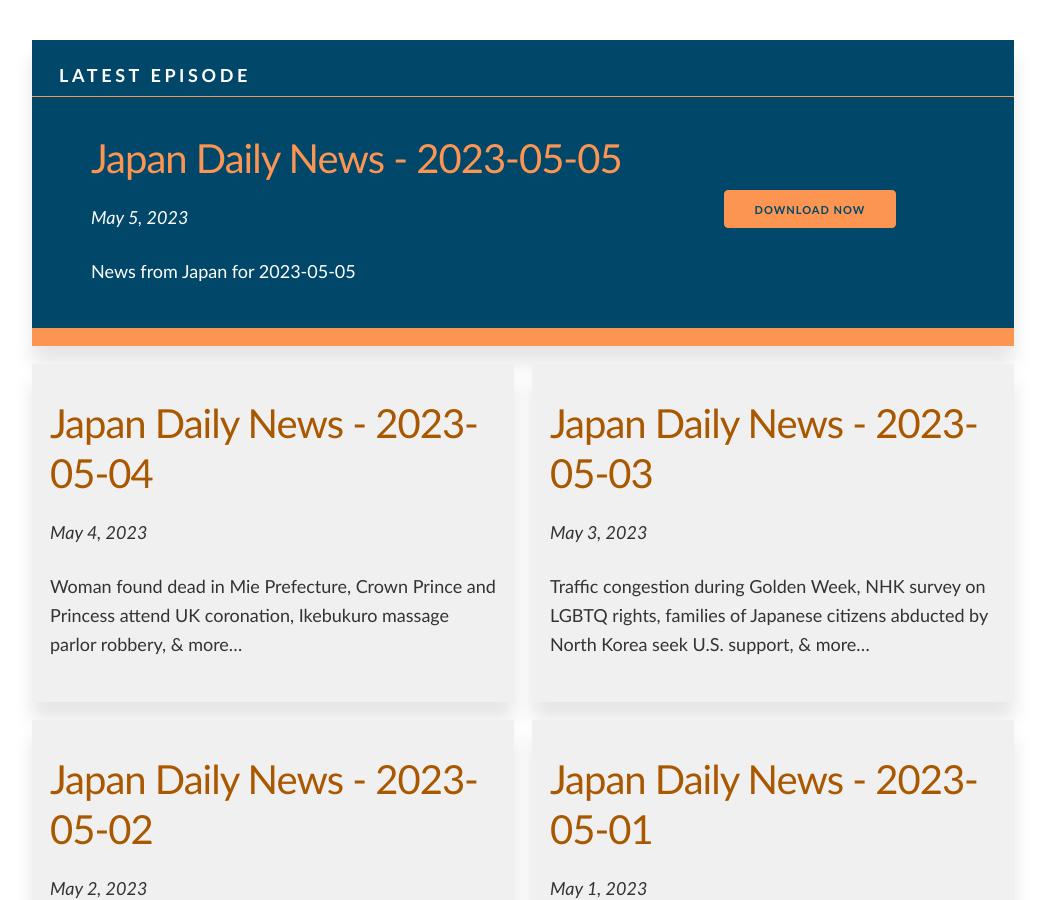
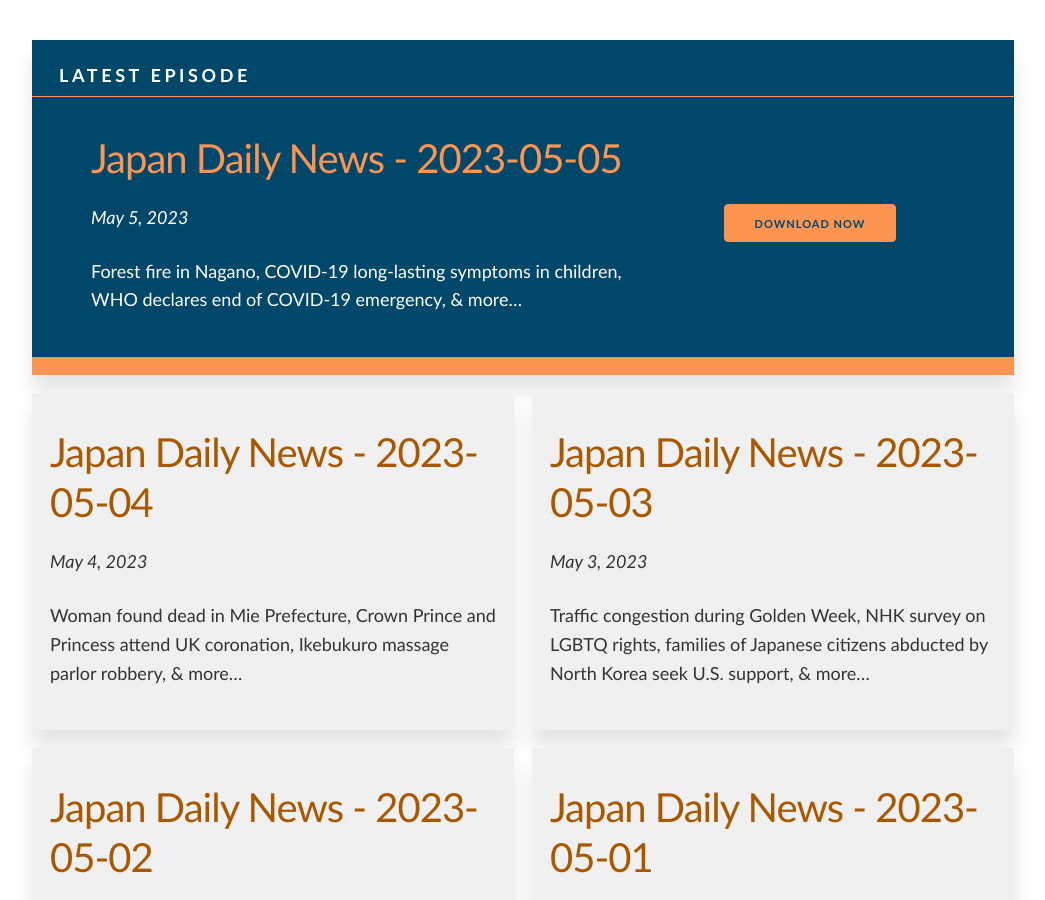
Before and after one commit to tagawa/JapanDailyNews, a Jekyll site: the page built from docs/index.html, in a window 1280 px wide and 900 px high, scrolled down 450 px. Shown: the whole window, without its empty margins (117-1162 px from the left). Built offline with Jekyll 4.4.1, drawn with Linux system fonts in a browser that asks for light colours; comment, search, counter and statistics services are not loaded.

Commit message:
Updated summary

```diff
--- a/docs/_posts/2023-05-05-news.md
+++ b/docs/_posts/2023-05-05-news.md
@@ -3,7 +3,7 @@ layout: post
 title: "Japan Daily News - 2023-05-05"
 date: 2023-05-05 08:01:19 +0900
 file: https://archive.org/download/japandailynews/japandailynews_2023-05-05.mp3
-summary: "News from Japan for 2023-05-05"
+summary: "Forest fire in Nagano, COVID-19 long-lasting symptoms in children, WHO declares end of COVID-19 emergency, & more…"
 description: "English news from Japan for May 5th, 2023."
 duration: "154"
 length: "02:34"
```
